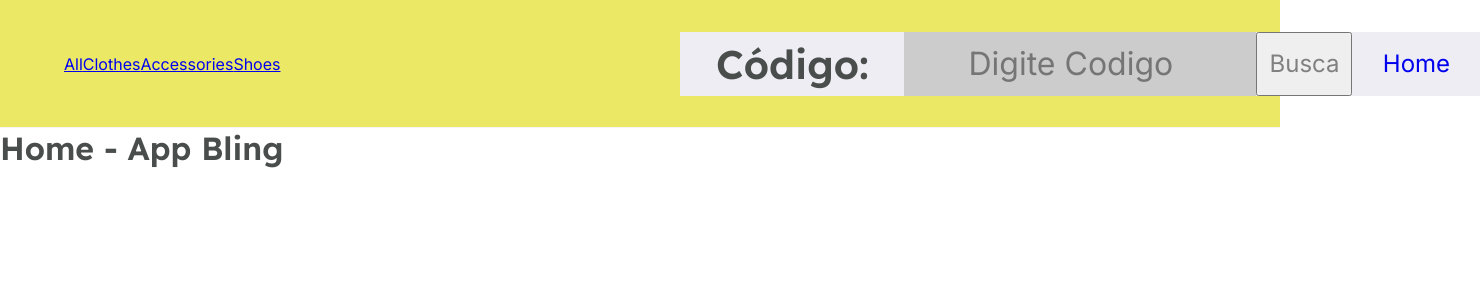
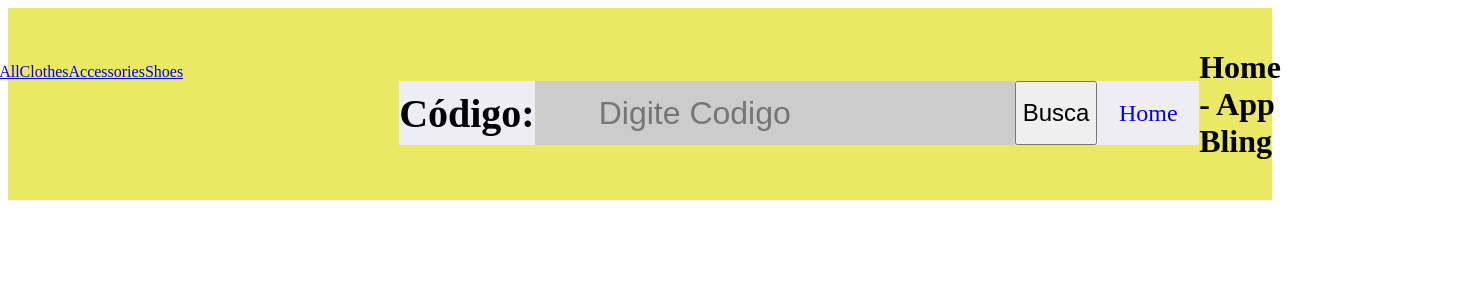
Before and after one commit to rmdev-cmba/api-bling, a Next.js app: page / in a window 1280 px wide. Shown: the top 300 px of the page, 1480 px wide, since content can reach past the window. Built offline with nearby package versions, Linux system fonts and the light colour scheme.

Commit message:
somente css

```diff
--- a/src/components/Navbar/Navbar.module.scss
+++ b/src/components/Navbar/Navbar.module.css
@@ -5,7 +5,7 @@
   padding: 2rem 4rem;
   align-items: center;
   border-bottom: 1px solid #f5f5f5;
-  // justify-content: space-between;
+  /* justify-content: space-between; */
   background: rgb(235, 232, 101);
 
 
--- a/src/components/Navbar/index.tsx
+++ b/src/components/Navbar/index.tsx
@@ -1,16 +1,15 @@
 import { FC } from 'react'
 import Link from 'next/link'
-import style from './Navbar.module.scss'
+import style from './Navbar.module.css'
 import SearchProd from '../SearchProd'
 
 
 const Navbar: FC = () => (
 
-  <div className={style.container}>
+  // <div className={style.container}>
+  <div>
 
     <div>
-
-
       <nav>
         <Link href="/">
           <a>All</a>
--- a/src/components/SearchProd/SearchProd.module.scss
+++ b/src/components/SearchProd/SearchProd.module.css
@@ -6,19 +6,20 @@
   background: rgb(237, 237, 243);
   width: 50rem;
   height: 4rem;
+}
 
-  h1 {
+ .search h1 {
     display: flex;
     flex: 1;
     justify-content: center;
     align-items: center;
-    // width: auto;
+    /* width: auto; */
     font-size: 2.5rem;
   }
 
 
 
-  a, button {
+  .search button, .search a {
     display: flex;
     width: 8rem;
     align-items: center;
@@ -27,15 +28,17 @@
     text-decoration: none;
   }
 
-  button {
+  .search button {
     width: 6rem;
 
 
-   &:hover {
-      color: white;
-      border-color: #0070f3;
-      background: #0070f3;
-    }
+
+  }
+
+  .search:hover {
+    color: white;
+    border-color: #0070f3;
+    background: #0070f3;
   }
 
   .input {
@@ -49,7 +52,6 @@
 
   }
 
-  // h1 {
-  //   text-align: left;
-  // }
-}
+  /* h1 {
+     text-align: left;
+   } */
--- a/src/components/SearchProd/index.tsx
+++ b/src/components/SearchProd/index.tsx
@@ -1,7 +1,7 @@
 import Head from 'next/head'
 import { useState } from 'react'
 import { useRouter } from 'next/router'
-import style from './SearchProd.module.scss'
+import style from './SearchProd.module.css'
 
 
 export default function SearchProd() {
--- a/src/pages/_app.tsx
+++ b/src/pages/_app.tsx
@@ -1,4 +1,5 @@
-import '../styles/global.scss'
+import '../styles/global.css'
+import s from '../styles/Home.module.css'
 import Navbar from '../components/Navbar'
 
 
@@ -6,7 +7,7 @@ import Navbar from '../components/Navbar'
 function MyApp({ Component, pageProps }) {
   return (
     <div>
-      <main>
+      <main className={s.container}>
         <Navbar />
         <Component {...pageProps} />
       </main>
--- a/src/pages/prod/[codigo].tsx
+++ b/src/pages/prod/[codigo].tsx
@@ -3,7 +3,7 @@ import axios from 'axios';
 import Estoque from '../../components/Estoque';
 import PrecoVenda from '../../components/PrecoVenda';
 import ProductView from '../../components/ProductView';
-import style from '../../styles/Home.module.scss'
+import style from '../../styles/Home.module.css'
 
 
 type Product = {
--- a/src/styles/Home.module.scss
+++ b/src/styles/Home.module.css
@@ -1,11 +1,26 @@
-.container {
-    // min-height: 100vh;
+
+/* .container {
+    min-height: 100vh;
     padding: 0 0.5rem;
     display: flex;
     flex-direction: column;
     justify-content: center;
     align-items: center;
+  } */
+
+
+  .container {
+    height: 8rem;
+    display: flex;
+    padding: 2rem 4rem;
+    align-items: center;
+    border-bottom: 1px solid #f5f5f5;
+    justify-content: center;
+    background: rgb(235, 232, 101);
+
+
   }
+
 
   .main {
     padding: 5rem 0;
@@ -16,6 +31,7 @@
     align-items: center;
   }
 
+/*
   .footer {
     width: 100%;
     height: 100px;
@@ -23,4 +39,4 @@
     display: flex;
     justify-content: center;
     align-items: center;
-  }
+  } */
--- /dev/null
+++ b/src/styles/global.css
@@ -0,0 +1,66 @@
+ /* * {
+     margin: 0;
+     padding: 0;
+     box-sizing: border-box;
+ } */
+
+ /* definição de variáveis que serão utilizadas */
+/* :root {
+    --white: #fff;
+
+    --grya-50: #f7f8fa;
+    --gray-100: #e6e8eb;
+    --gtay-200: #afb2b1;
+    --gray-500: #808080;
+    --gray-800: #494d4b;
+
+    --green-500: #04d361;
+
+    --purple-300: #9f75ff;
+    --purple-400: #9164fa;
+    --purple-500: #8257e5;
+    --purple-800: #6f48c9;
+} */
+
+/* rem: por padrao o html vem com 16px, então 1 rem = 16px */
+
+/* regra para o tamanho da fonte se ajustar a tela */
+ /* @media (max-width: 1080px) {
+     html {
+         font-size: 93.75%;
+     }
+ }
+
+ @media (max-width: 720px) {
+     html {
+         font-size: 87.5%;
+     }
+ } */
+ /* final da regra */
+
+ /* body {
+     background: var(--gray-50);
+ }
+
+ body, input, textarea, button {
+     font: 500 1rem Inter, sans-serif;
+     color: var(--gray-500);
+ } */
+
+ /* h1, h2, h3, h4, h5, h6 {
+     font-weight: 600;
+     font-family: Lexend, sans-serif;
+     color: var(--gray-800);
+ }
+
+ h1 {
+     font-size: 2rem;
+ } */
+
+ /* h2 {
+     font-size: 1.5rem;
+ }
+
+button {
+    cursor: pointer;
+} */
--- a/src/styles/global.scss
+++ /dev/null
@@ -1,66 +0,0 @@
-* {
-    margin: 0;
-    padding: 0;
-    box-sizing: border-box;
-}
-
-// definição de variáveis que serão utilizadas
-:root {
-    --white: #fff;
-
-    --grya-50: #f7f8fa;
-    --gray-100: #e6e8eb;
-    --gtay-200: #afb2b1;
-    --gray-500: #808080;
-    --gray-800: #494d4b;
-
-    --green-500: #04d361;
-
-    --purple-300: #9f75ff;
-    --purple-400: #9164fa;
-    --purple-500: #8257e5;
-    --purple-800: #6f48c9;
-}
-
-// rem: por padrao o html vem com 16px, então 1 rem = 16px
-
-// regra para o tamanho da fonte se ajustar a tela
-@media (max-width: 1080px) {
-    html {
-        font-size: 93.75%; // 15px > 16 x 0.9375 = 15
-    }
-}
-
-@media (max-width: 720px) {
-    html {
-        font-size: 87.5%; // 14px
-    }
-}
-// final da regra
-
-body {
-    background: var(--gray-50);
-}
-
-body, input, textarea, button {
-    font: 500 1rem Inter, sans-serif;
-    color: var(--gray-500);
-}
-
-h1, h2, h3, h4, h5, h6 {
-    font-weight: 600;
-    font-family: Lexend, sans-serif;
-    color: var(--gray-800);
-}
-
-h1 {
-    font-size: 2rem; // baseado no root da aplicação
-}
-
-h2 {
-    font-size: 1.5rem;
-}
-
-button {
-    cursor: pointer;
-}
```
